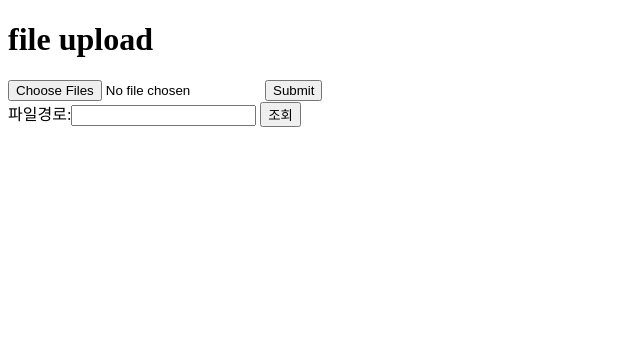
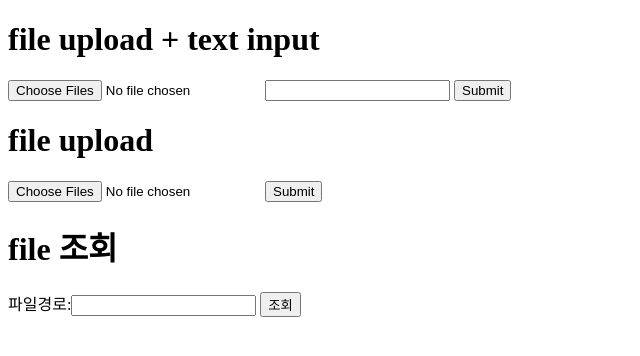
Before and after one commit to KimTaeWonng/WebDesignPJT, a Spring Boot app: page / in a window 1280 px wide. Shown: the top 356 px of the page, without its empty margins (0-640 px from the left). Run offline with Spring Boot 4, Linux system fonts and the light colour scheme; some of the project's set-up classes (security, data sources, template engines, error pages and the like) are left out, and stand-ins take their place.

Commit message:
CHORE: 미사용 코드삭제/수정

```diff
--- a/backend/src/main/java/com/sharespot/entity/Post.java
+++ b/backend/src/main/java/com/sharespot/entity/Post.java
@@ -5,9 +5,6 @@ import java.math.BigDecimal;
 import java.util.Date;
 
 import javax.validation.constraints.NotBlank;
-
-import org.hibernate.annotations.CreationTimestamp;
-
 import lombok.AllArgsConstructor;
 import lombok.Getter;
 import lombok.NoArgsConstructor;
--- a/backend/src/main/resources/static/index.html
+++ b/backend/src/main/resources/static/index.html
@@ -6,12 +6,20 @@
 </head>
 <body>
 
+<h1>file upload + text input</h1>
+<form method="post" action="/api/file" enctype="multipart/form-data">
+    <input type="file" name="files" multiple="multiple">
+    <input type="text">
+    <input type="submit">
+</form>
+
 <h1>file upload</h1>
-<form method="post" action="/api/file/upload" enctype="multipart/form-data">
+<form method="post" action="/api/file" enctype="multipart/form-data">
     <input type="file" name="files" multiple="multiple">
     <input type="submit">
 </form>
 
+<h1>file 조회</h1>
 <form method="get" action="/api/file">
     파일경로:<input type="text" name="imagePath">
     <input type="submit" value="조회">
```
